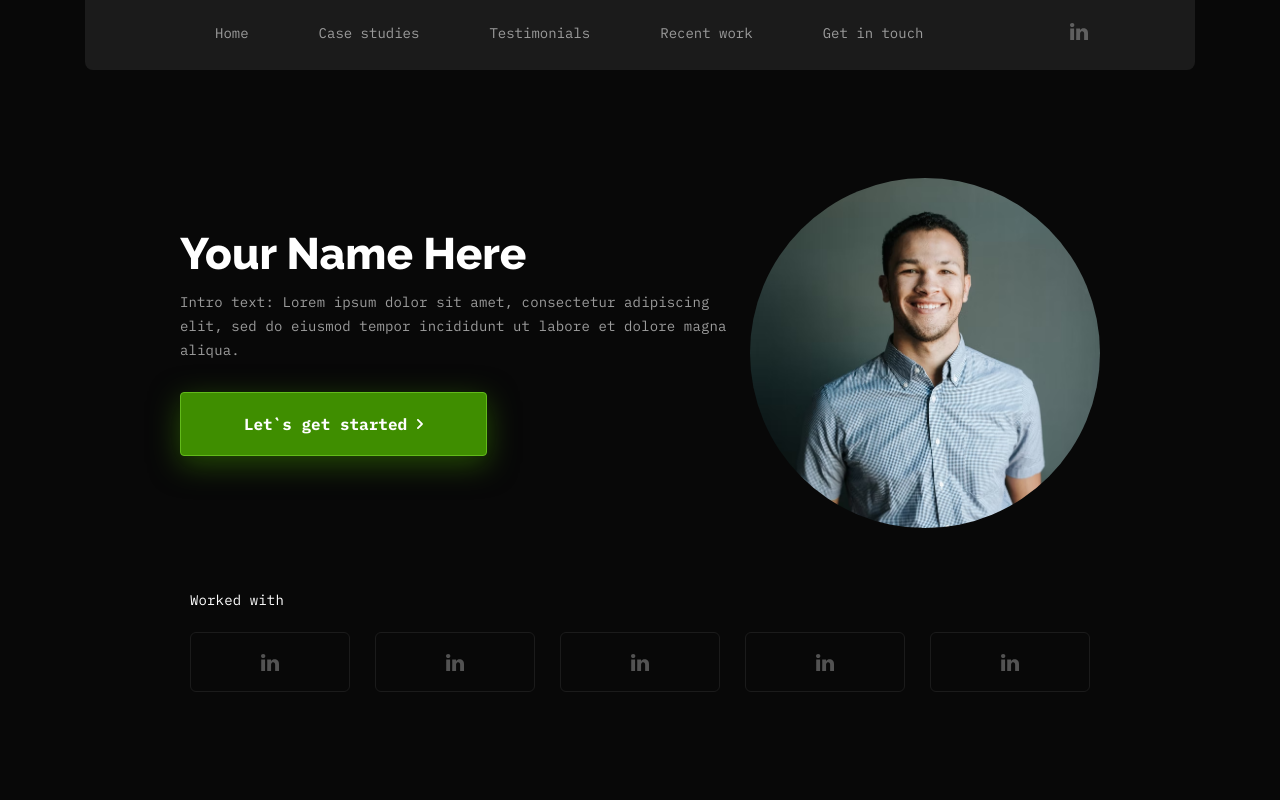
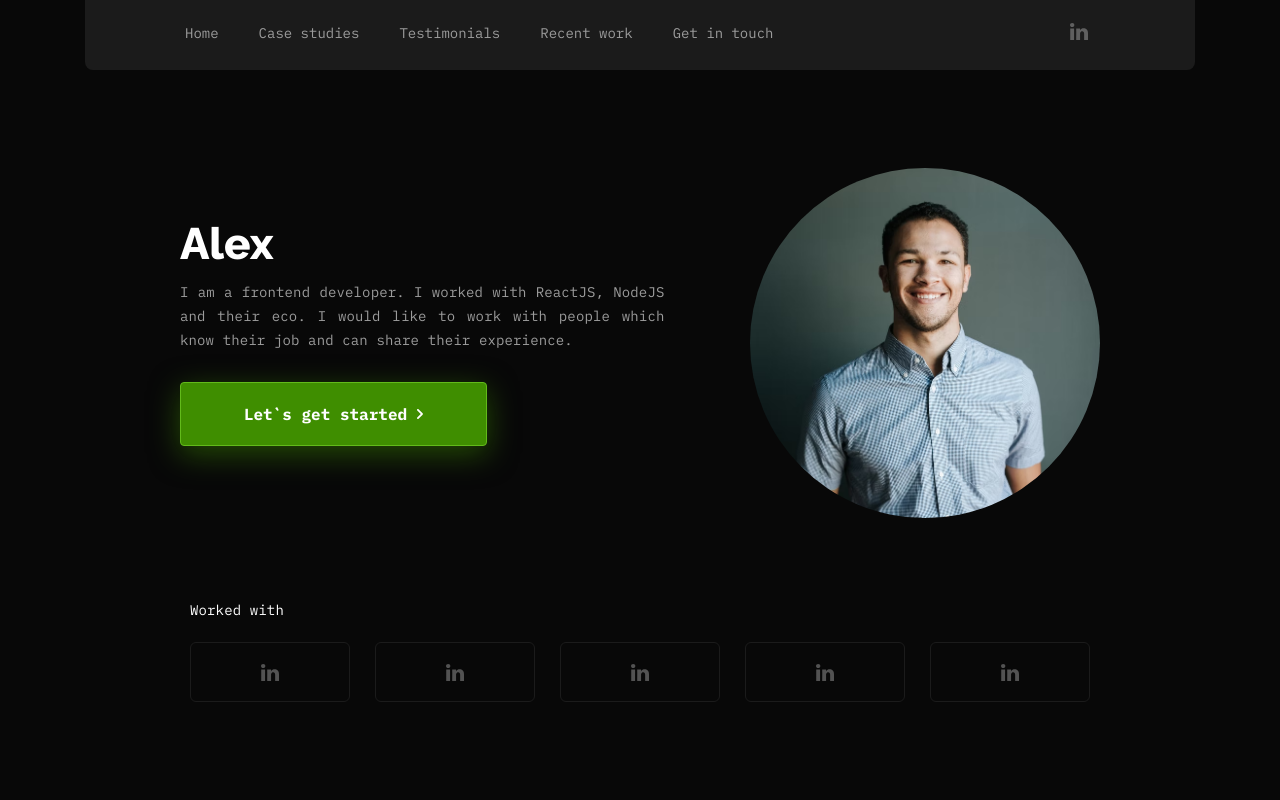
Before and after one commit to OleksiiCherevan/OleksiiCherevan.github.io, a React (Create React App) app: page / in a window 1280 px wide. Shown: the top 800 px of the page. Built offline with nearby package versions, Linux system fonts and the light colour scheme.

Commit message:
(fix) fix header spacing, introducing height (mobile, tablet, desktop)

```diff
--- a/src/assets/static/index.js
+++ b/src/assets/static/index.js
@@ -7,8 +7,8 @@ import LinkedIn from "../images/linkedIn.svg";
 import ArrowLeft from "../images/arrow-left.svg";
 import Quotes from "../images/quotes.svg";
 
+// images
 export const USER_PHOTO = UserPhoto;
-
 export const ARROW_LEFT = ArrowLeft;
 export const ARROW_RIGHT_GRAY = (
     <svg
@@ -70,7 +70,13 @@ export const MENU_CLOSE = (
     </svg>
 );
 
+// data
 export const QUOTES = Quotes;
+export const INTRODUCTION = {
+    name: "Alex",
+    description:
+        "I am a frontend developer. I worked with ReactJS, NodeJS and their eco. I would like to work with people which know their job and can share their experience.",
+};
 
 export const NAVS = [
     {
--- a/src/components/00-atoms/01-links/LinkText/index.module.css
+++ b/src/components/00-atoms/01-links/LinkText/index.module.css
@@ -3,7 +3,7 @@
     font-size: 14px;
     line-height: 18px;
 
-    padding: 12px 35px;
+    padding: 12px 5px;
     color: var(--color-font-additional);
 }
 
--- a/src/components/01-molecules/01-screens/Header/index.module.css
+++ b/src/components/01-molecules/01-screens/Header/index.module.css
@@ -17,7 +17,14 @@
     width: 100%;
 }
 
+
 @media screen and (max-width: 1023px) {
+    .header {
+        padding: 0 4%;
+    }
+}
+
+@media screen and (max-width: 767px) {
     .header {
         display: none;
     }
--- a/src/components/01-molecules/01-screens/Introduction/index.jsx
+++ b/src/components/01-molecules/01-screens/Introduction/index.jsx
@@ -5,6 +5,10 @@ import { USER_PHOTO } from "assets/static";
 import WorkedWith from "components/01-molecules/02-blocks/WorkedWith";
 import HeaderBlockAndText from "components/01-molecules/06-headers/HeaderBlockAndText";
 import ButtonBlock from "components/00-atoms/02-buttons/ButtonBlock";
+
+import { INTRODUCTION } from "assets/static";
+import HeaderBlock from "components/00-atoms/04-texts/HeaderBlock";
+import Text from "components/00-atoms/04-texts/Text";
 
 const Introduction = (props) => {
     const { children } = props;
@@ -14,13 +18,8 @@ const Introduction = (props) => {
             <div className={style["content"]}>
                 <div className={style["greetings"]}>
                     <div className={style["header"]}>
-                        <HeaderBlockAndText
-                            header="Your Name Here"
-                            text="Intro text: Lorem ipsum dolor sit amet, consectetur
-                        adipiscing elit, sed do eiusmod tempor incididunt ut
-                        labore et dolore magna aliqua."
-                            colorHeader="var(--color-font-secondary)"
-                        ></HeaderBlockAndText>
+                        <HeaderBlock text={INTRODUCTION.name}></HeaderBlock>
+                        <Text text={INTRODUCTION.description}></Text>
                     </div>
 
                     <div className={style["button"]}>
--- a/src/components/01-molecules/01-screens/Introduction/index.module.css
+++ b/src/components/01-molecules/01-screens/Introduction/index.module.css
@@ -1,5 +1,5 @@
 .screen {
-    min-height: calc(100vh - 70px);
+    /* min-height: calc(100vh - 70px); */
     /* height: 100vh; */
     max-width: 920px;
     width: 100%;
@@ -8,6 +8,7 @@
     display: flex;
     flex-direction: column;
     justify-content: center;
+    gap: 20px   ;
 }
 
 .content {
@@ -24,6 +25,15 @@
 
 .header {
     margin-bottom: 30px;
+    max-width: 85%;
+}
+
+.header >div:first-child {
+    padding-bottom: 10px;
+}
+
+.header >div:last-child {
+    text-align: justify;
 }
 
 .greetings {
@@ -68,6 +78,7 @@
     }
     .header {
         text-align: center;
+        max-width: initial;
     }
     .user-image {
         height: 100%;
@@ -79,3 +90,9 @@
         width: 100%;
     }
 }
+
+@media screen and (orientation:landscape) {
+    .screen {
+        min-height: calc(100vh - 70px);
+    }
+}
--- a/src/components/01-molecules/05-bars/NavHeader/index.module.css
+++ b/src/components/01-molecules/05-bars/NavHeader/index.module.css
@@ -1,4 +1,5 @@
 .nav {
     padding-bottom: 4px;
     display: flex;
+    gap: 30px;
 }
```
